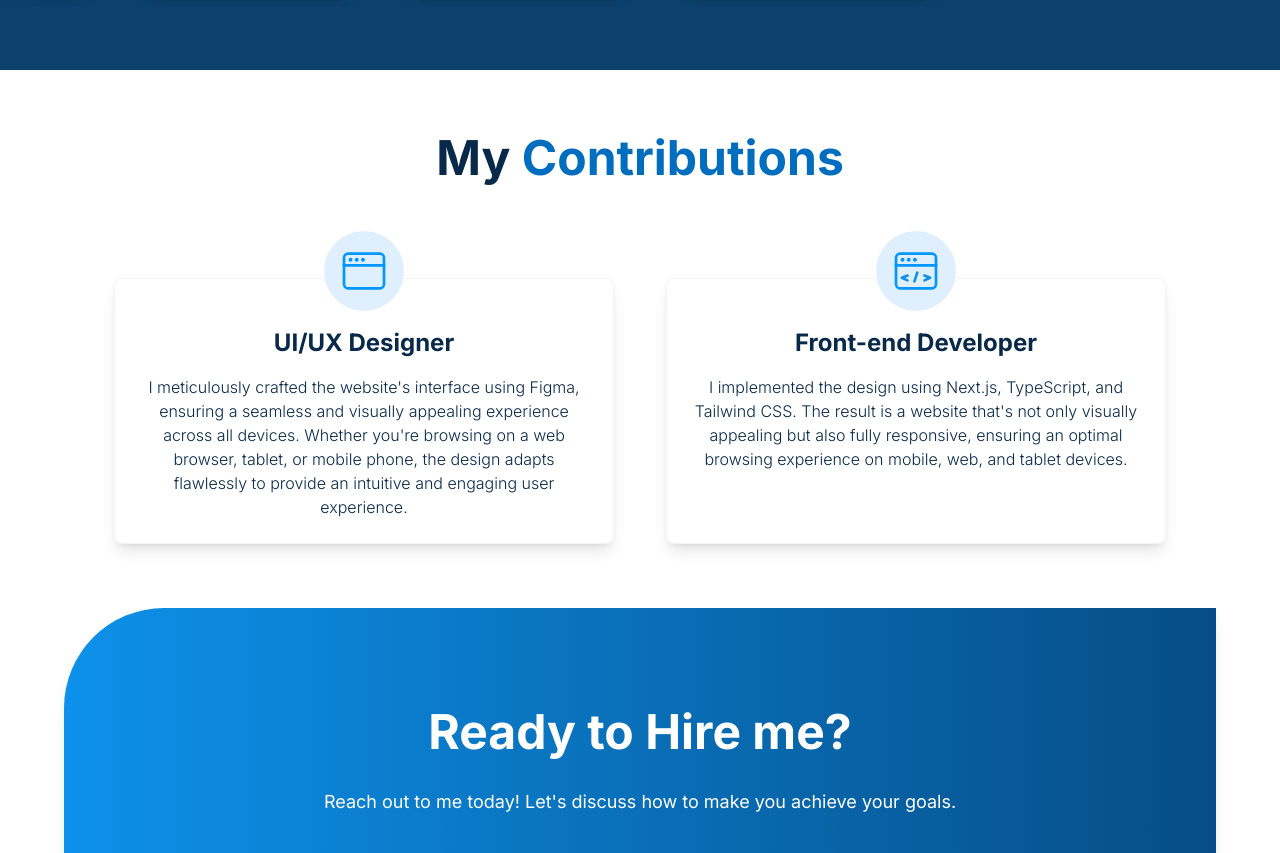
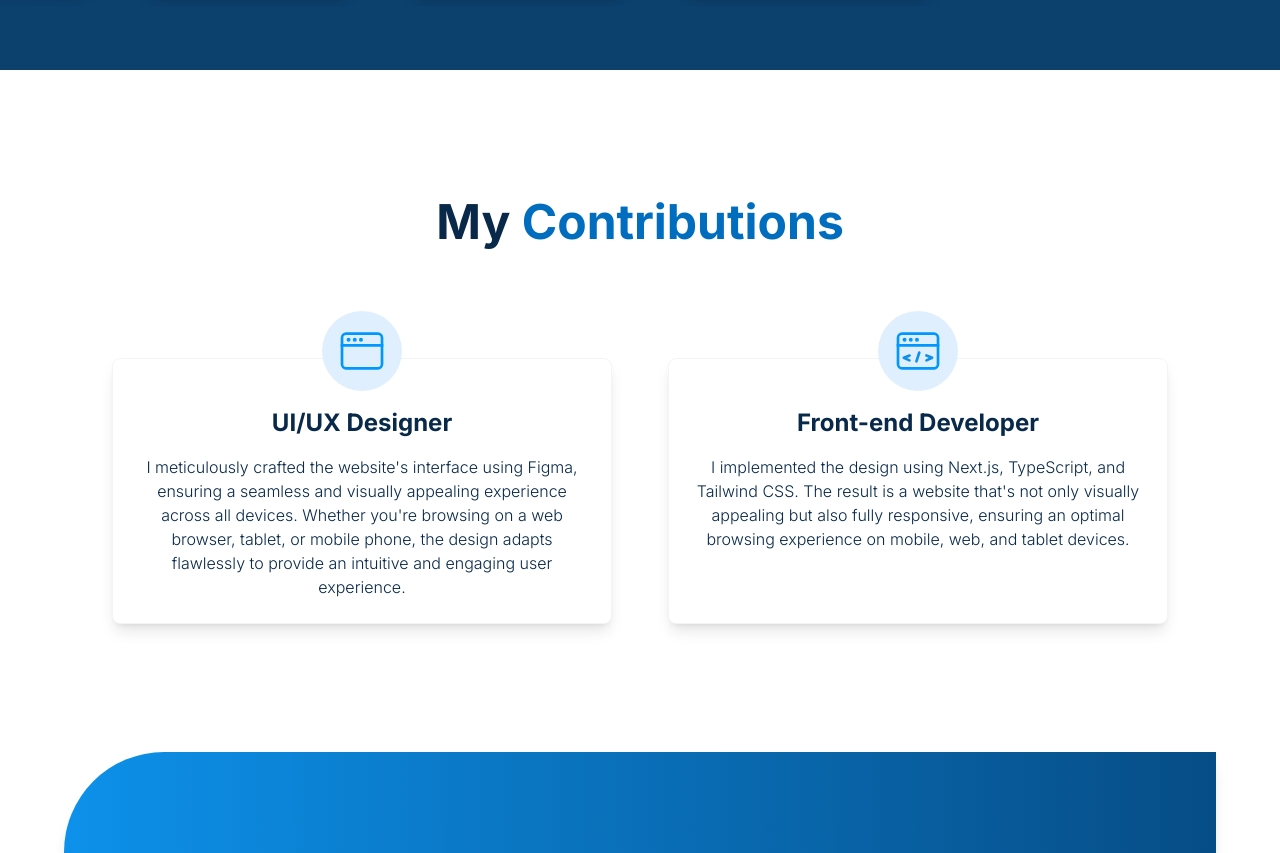
Before and after one commit to johnreyluntayao/my-portfolio, a Next.js app: page /projects/1 in a window 1280 px wide. Shown: the part 2222-3075 px from the top of the page. Built offline with nearby package versions, Linux system fonts and the light colour scheme.

Commit message:
refactor: project contributions

```diff
--- a/components/ProjectContributions.tsx
+++ b/components/ProjectContributions.tsx
@@ -5,10 +5,11 @@ import React, { useRef } from 'react';
 import { motion, useInView } from 'framer-motion';
 import Image from 'next/image';
 
-const ProjectContributions = ({id} : {id: number}) => {
-  const contributions = ProjectRole.find((role) => role.id === id)
+const ProjectContributions = ({ id }: { id: number }) => {
+  const contributions = ProjectRole.find((role) => role.id === id);
   const ref = useRef(null);
-  const inView = useInView(ref);
+  const isInView = useInView(ref, { once: true }); // For header animation
+  const areCardsInView = useInView(ref); // For card animations
 
   const cardVariants = {
     hidden: { opacity: 0, y: 20 },
@@ -16,8 +17,9 @@ const ProjectContributions = ({id} : {id: number}) => {
       opacity: 1,
       y: 0,
       transition: {
-        duration: 0.5,
-        delay: index * 0.3,
+        duration: 0.6,
+        delay: index * 0.2,
+        ease: [0.4, 0, 0.2, 1],
       },
     }),
   };
@@ -27,59 +29,69 @@ const ProjectContributions = ({id} : {id: number}) => {
     visible: {
       opacity: 1,
       y: 0,
-      transition: { duration: 0.5 },
+      transition: { duration: 0.6, ease: "easeOut" },
     },
   };
 
+  if (id === 8 || id === 3) return null; // Early return for hidden cases
+
   return (
-    <section className={`${id === 8 || id === 3 ? 'hidden' : 'flex relative max-w-max pb-16 mt-16 place-items-center justify-center items-center flex-col overflow-hidden mx-auto sm:px-10 px-5'}`} ref={ref}>
+    <section
+      ref={ref}
+      className="flex relative max-w-max pb-32 mt-32 justify-center items-center flex-col overflow-hidden mx-auto sm:px-10 px-5"
+    >
       <motion.h1
-        className='heading text-science-blue-950'
+        className="heading text-science-blue-950"
         variants={headingVariants}
         initial="hidden"
-        animate={inView ? "visible" : "hidden"}
+        animate={isInView ? "visible" : "hidden"}
       >
-        My {' '}
-        <span className='text-science-blue-600'>Contributions</span>
+        My <span className="text-science-blue-600">Contributions</span>
       </motion.h1>
 
-      {contributions ? (
+      {!contributions ? (
+        <div>Not Found</div>
+      ) : (
         <div
-            className={`w-full mt-24 grid gap-8 place-items-center
+          className={`w-full mt-28 grid gap-10 gap-y-20 max-w-7xl place-items-center
             grid-cols-1
-              md:grid-cols-${contributions.roles.length === 1 ? 1 : 2}
+            ${contributions.roles.length === 1 ? 'md:grid-cols-1' : 'md:grid-cols-2'}
             lg:grid-cols-${Math.min(contributions.roles.length, 4)}`}
         >
           {contributions.roles.map((role, index) => (
             <motion.div
               key={index}
-                className="relative flex flex-col items-center p-4 bg-white shadow-lg border border-slate-100 rounded-lg h-full max-w-[500px]"
+              className="relative flex flex-col items-center p-4 bg-white shadow-lg border border-slate-100 rounded-lg h-full max-w-[500px] w-full"
               variants={cardVariants}
               initial="hidden"
-                animate={inView ? "visible" : "hidden"}
+              animate={areCardsInView ? "visible" : "hidden"}
               custom={index}
-                whileHover={{ scale: 1.05, rotate: 2 }}
+              whileHover={{
+                scale: 1.05,
+                rotate: 1,
+                transition: { duration: 0.2, ease: "easeOut" },
+              }}
             >
-
               <div className="absolute -top-12 flex items-center justify-center w-20 h-20 bg-science-blue-100 rounded-full">
-
                 <Image
                   src={role.icon}
                   alt={role.title}
                   width={48}
                   height={48}
-                    className=" text-science-blue-500"
+                  className="text-science-blue-500"
                 />
               </div>
 
-                <h3 className="mt-8 mb-2 text-center text-lg lg:text-2xl md:text-xl font-bold text-science-blue-950">{role.title}</h3>
-                <p className="lg:text-base md:text-base text-sm text-science-blue-950 font-light text-center m-2">{role.quote}</p>
+              <h3 className="mt-8 mb-2 text-center text-lg lg:text-2xl md:text-xl font-bold text-science-blue-950">
+                {role.title}
+              </h3>
+              <p className="lg:text-base md:text-base text-sm text-science-blue-950 font-light text-center m-2">
+                {role.quote}
+              </p>
             </motion.div>
           ))}
-          </div> ) : (
-            <div>Not Found</div>
+        </div>
       )}
-
     </section>
   );
 };
--- a/components/TechImplementation.tsx
+++ b/components/TechImplementation.tsx
@@ -4,7 +4,7 @@ import { techImplementation, InfiniteMovingCards } from '@/lib/imports';
 const TechImplementation = ({ id }: { id: number }) => {
   return (
     <section className={`relative py-16 bg-science-blue-900 -mx-mobile-margin md:-mx-tablet-margin lg:-mx-laptop-margin xl:-mx-desktop-margin ${
-      id === 8 || id === 3 ? 'mb-16' : ''
+      id === 8 || id === 3 ? 'mb-32' : ''
     }`}>
       <div className="rounded-md flex flex-col antialiased items-center justify-center relative">
         <InfiniteMovingCards
```
Lines whose indentation alone changed are shown as unchanged.
